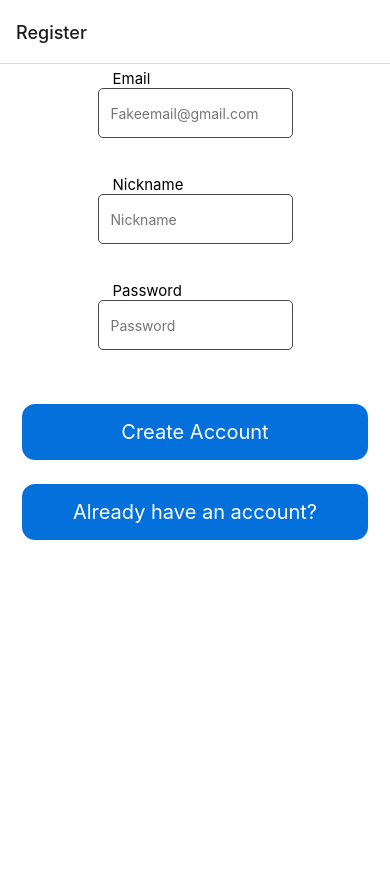
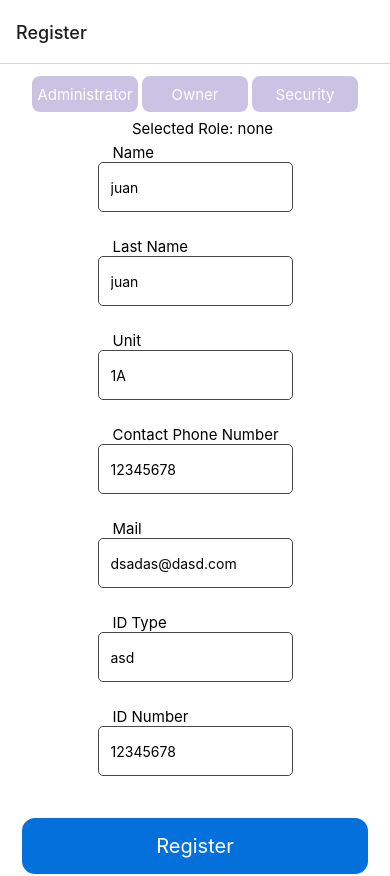
Before and after one commit to DanielOter/Frontend_PRF, a React Native app: screen /Register in a window 390 px wide. Before the commit the page ends 844 px from the top, so only its background shows below. Built offline with nearby package versions, Linux system fonts and the light colour scheme.

Commit message:
Register page

```diff
--- a/screens/Register.js
+++ b/screens/Register.js
@@ -1,11 +1,5 @@
 import React, { useContext, useState } from "react";
-import {
-    View,
-    StyleSheet,
-    Text,
-    TextInput,
-    TouchableOpacity,
-} from "react-native";
+import {View, StyleSheet, Text, TextInput,TouchableOpacity, RadioButton} from "react-native";
 import { createUserWithEmailAndPassword } from "firebase/auth";
 import keys from "../constants/keys";
 import errors from "../constants/fireBaseErrors";
@@ -13,34 +7,28 @@ import { storeData } from "../helpers/store";
 import { auth } from "../libs/auth";
 import { createRequest, createUrl } from "../helpers/request";
 import { AppContext } from "../context/context";
+import { Button } from "react-native-web";
+
 
 function Register({ navigation }) {
-    const [email, setEmail] = useState("");
-    const [nickname, setNickname] = useState("");
-    const [password, setPassword] = useState("");
     const [error, setError] = useState({});
     const [networkError, setNetworkError] = useState({});
     const { setLoading } = useContext(AppContext);
 
-    const validateFormError = () => {
-        let nicknameError = "";
-        let emailError = "";
-        let passwordError = "";
-        if (!nickname) {
-            nicknameError = "Nickname field is required";
-        }
-        if (!email) {
-            emailError = "Email Field is Invalid ";
-        }
-        if (!password) {
-            passwordError = "Password field is required";
-        }
-        if (emailError || nicknameError || passwordError) {
-            setError({ nicknameError, emailError, passwordError });
-            return false;
-        }
-        return true;
-    };
+    const [role, setRole] = useState("none");
+    const [name, setName] = useState("juan");
+    const [lName, setLName] = useState("juan");
+    const [unit, setUnit] = useState("1A");
+    const [numContact, setNumContact] =useState("12345678"); // 50
+    const [mailContact, setMailContact] = useState("dsadas@dasd.com"); // 50
+    const [typeID, setTypeID] = useState("asd");
+    const [numID, setNumID] = useState("12345678"); // 8
+    var validRegexMail = /^[a-zA-Z0-9.!#$%&'*+/=?^_`{|}~-]+@[a-zA-Z0-9-]+(?:\.[a-zA-Z0-9-]+)*$/;
+    var validRegexIDNum =/^[a-zA-Z0-9]{1,8}$/
+    var validRegexTypeID = /^[a-zA-Z]{1,8}$/
+    var validRegexNumContact = /^[0-9]{8,50}$/
+    var validRegexFullName = /^[a-zA-Z]{2,50}$/
+    var validRegexUnit = /^[a-zA-Z0-9]{1,6}$/
 
     const validateNetworkError = (error) => {
         let emailExistError;
@@ -48,7 +36,7 @@ function Register({ navigation }) {
         let passLengthError;
 
         if (error.message === errors.EMAIL_IN_USED) {
-            emailExistError = "Email ya existe";
+            emailExistError = "Usuario   ya existe";
         }
 
         if (error.message === errors.EMAIL_MAX) {
@@ -64,18 +52,23 @@ function Register({ navigation }) {
         });
     };
 
-    const handleCreateAccount = () => {
-        if (validateFormError()) {
+    const handleCreateUser = () => {
+        console.log("creando " +  validateInputs() )
+        if (validateInputs()) {
+            console.log("paso")
+            console.log(mailContact)
             setError({});
-            createUserWithEmailAndPassword(auth, email, password)
+            createUserWithEmailAndPassword(auth, mailContact)
                 .then(({ user }) => {
-                    console.log("Account created!");
+                    console.log("User created!");
                     const userData = JSON.stringify({
-                        email: user.email,
+                        mailContact: user.mailContact,
                         accessToken: user.stsTokenManager.accessToken,
                     });
 
-                    const body = { nickname };
+                    const body = { nickname
+                   //body
+                    };
                     const request = createRequest(
                         user.stsTokenManager.accessToken,
                         "POST",
@@ -104,69 +97,219 @@ function Register({ navigation }) {
 
     const handleLogin = () => navigation.navigate("Login");
 
+    const validateInputs = () => {
+        let vRole = "";
+        let vName = "";
+        let vLName = "";
+        let vUnit = "";
+        let vNumContact = "";
+        let vMail = "";
+        let vIDType = "";
+        let vIDNum = "";
+        let correctInfo = true;
+
+
+        if(role == "none")
+            {vRole = "Error in role selection";
+            correctInfo = false;}
+
+        if(!name.match(validRegexFullName))
+            {vName = "Error in name field";
+            correctInfo = false;}
+
+        if(!(lName.match(validRegexFullName)) )
+            {vLName = "Error in last name field";
+            correctInfo = false;}
+
+
+        if(!(unit.match(validRegexUnit)))
+            {vUnit = "Error in unit field";
+            correctInfo = false;}
+
+        if(!(numContact.match(validRegexNumContact))){
+            vNumContact = "Error in contact number field";
+            correctInfo = false;}
+
+        if (!(mailContact.match(validRegexMail)) )
+            {vMail = "Contact Mail Invalid";
+            correctInfo = false;}
+
+        if(!(typeID.match(validRegexTypeID)))
+            {vIDType = "Error in ID Type field";
+            correctInfo = false;}
+
+            if(!(numID.match(validRegexIDNum)))
+            {vIDNum = "Error in ID number field";
+            correctInfo = false;}
+
+        if (correctInfo == false) {
+            setError({ vRole, vName, vLName, vUnit, vNumContact, vMail, vIDType, vIDNum });
+            return false;
+        }
+        return true;
+
+        }
+
+    function changeRole(num) {
+        setRole(num)
+        console.log(num)
+    }
+
+
+
     return (
-        <View style={styles.container}>
-            <View style={styles.textInputHolders}>
-                <Text style={styles.text}>Email</Text>
-                <View style={styles.info}>
-                    <TextInput
-                        style={styles.textInput}
-                        placeholder="Fakeemail@gmail.com"
-                        placeholderTextColor="#767476"
-                        onChangeText={(text) => setEmail(text)}
-                    />
+    <View>
+            <View  style={styles.container}>
+                 <View >
+                    <View style={{flexDirection: "row", marginHorizontal: 20}}>
+                    <TouchableOpacity
+                            onPress={() => changeRole("Administrator")}
+                            style={styles.rolesButton} >
+                            <Text style={styles.roleText}>Administrator</Text>
+                    </TouchableOpacity>
+                    <TouchableOpacity onPress={() => changeRole("Owner")} style={styles.rolesButton}>
+                            <Text style={styles.roleText}>Owner</Text>
+                    </TouchableOpacity>
+                    <TouchableOpacity
+                            onPress={() => changeRole("Security")}
+                            style={styles.rolesButton}>
+                            <Text style={styles.roleText}>Security</Text>
+                    </TouchableOpacity>
+                    </View>
+                    <View style={{alignItems: "center"}}>
+                        <Text style={styles.text}>Selected Role: {role}</Text>
+                        <View>
+                        <Text  style={styles.error}>{error.vRole}</Text>
+                        </View>
+                    </View>
+
                 </View>
-                <Text style={styles.error}>
-                    {error.emailError || networkError.emailExistError}{" "}
-                </Text>
-            </View>
 
-            <View style={styles.textInputHolders}>
-                <Text style={styles.text}>Nickname</Text>
-                <View style={styles.info}>
-                    <TextInput
-                        style={styles.textInput}
-                        placeholder="Nickname"
-                        placeholderTextColor="#767476"
-                        onChangeText={(text) => setNickname(text)}
-                    />
+                <View style={styles.textInputHolders}>
+                    <View>
+
+                    <Text style={styles.text}>Name</Text>
+                        <View style={styles.component}>
+                            <TextInput
+                                value = {name}
+                                placeholder={"Larry"}
+                                onChangeText={(text) => setName(text)}
+                                style={styles.textInput}
+                                />
+                        </View>
+                    </View>
+                    <View>
+                        <Text  style={styles.error}>{error.vName}</Text>
+                    </View>
                 </View>
-                <Text style={styles.error}>{error.nicknameError} </Text>
-            </View>
-
-            <View style={styles.textInputHolders}>
-                <Text style={styles.text}>Password</Text>
-                <View style={styles.info}>
-                    <TextInput
-                        style={styles.textInput}
-                        placeholder="Password"
-                        placeholderTextColor="#767476"
-                        onChangeText={(text) => setPassword(text)}
-                        secureTextEntry={true}
-                    />
+                <View style={styles.textInputHolders}>
+                    <View>
+                    <Text style={styles.text}>Last Name</Text>
+                        <View style={styles.component}>
+                            <TextInput
+                                value = {lName}
+                                placeholder={"Hopper"}
+                                onChangeText={(text) => setLName(text)}
+                                style={styles.textInput}
+                                />
+                        </View>
+                    </View>
+                    <View>
+                        <Text  style={styles.error}>{error.vLName}</Text>
+                    </View>
                 </View>
-                <Text style={styles.error}>
-                    {error.passwordError || networkError.passLengthError}{" "}
-                </Text>
-            </View>
-
-            <View style={styles.buttons}>
-                <TouchableOpacity
-                    onPress={handleCreateAccount}
+                <View style={styles.textInputHolders}>
+                    <View>
+                    <Text style={styles.text}>Unit</Text>
+                        <View style={styles.component}>
+                            <TextInput
+                                value = {unit}
+                                placeholder={"1A"}
+                                onChangeText={(text) => setUnit(text)}
+                                style={styles.textInput}
+                                />
+                        </View>
+                    </View>
+                    <View>
+                        <Text  style={styles.error}>{error.vUnit}</Text>
+                    </View>
+                </View>
+                <View style={styles.textInputHolders}>
+                    <View>
+                    <Text style={styles.text}>Contact Phone Number</Text>
+                        <View style={styles.component}>
+                            <TextInput
+                                value = {numContact}
+                                placeholder={"1146461234"}
+                                onChangeText={(text) => setNumContact(text)}
+                                style={styles.textInput}
+                                />
+                        </View>
+                    </View>
+                    <View>
+                        <Text  style={styles.error}>{error.vNumContact}</Text>
+                    </View>
+                </View>
+                <View style={styles.textInputHolders}>
+                    <View>
+                    <Text style={styles.text}>Mail</Text>
+                        <View style={styles.component}>
+                            <TextInput
+                                value = {mailContact}
+                                placeholder={"LarryHopper@fakemail.com"}
+                                onChangeText={(text) => setMailContact(text)}
+                                style={styles.textInput}
+                                />
+                        </View>
+                    </View>
+                    <View>
+                        <Text  style={styles.error}>{error.vMail}</Text>
+                    </View>
+                </View>
+                <View style={styles.textInputHolders}>
+                    <View>
+                    <Text style={styles.text}>ID Type</Text>
+                        <View style={styles.component}>
+                            <TextInput
+                                value = {typeID}
+                                placeholder={"DNI"}
+                                onChangeText={(text) => setTypeID(text)}
+                                style={styles.textInput}
+                                />
+                        </View>
+                    </View>
+                    <View>
+                        <Text  style={styles.error}>{error.vIDType}</Text>
+                    </View>
+                </View>
+                <View style={styles.textInputHolders}>
+                    <View>
+                    <Text style={styles.text}>ID Number</Text>
+                        <View style={styles.component}>
+                            <TextInput
+                                value = {numID}
+                                placeholder={"12345678"}
+                                onChangeText={(text) => setNumID(text)}
+                                style={styles.textInput}
+                                />
+                        </View>
+                    </View>
+                    <View>
+                        <Text  style={styles.error}>{error.vIDNum}</Text>
+                    </View>
+                </View>
+        <View  style={styles.buttons}>
+        <TouchableOpacity
+                    onPress={handleCreateUser}
                     style={styles.button}
                 >
-                    <Text style={styles.buttonsText}>Create Account</Text>
+                    <Text style={styles.buttonsText}>Register</Text>
                 </TouchableOpacity>
-                <TouchableOpacity onPress={handleLogin} style={styles.button}>
-                    <Text style={styles.buttonsText}>
-                        Already have an account?
-                    </Text>
-                </TouchableOpacity>
-            </View>
-            <View>
-                <Text style={styles.error}>{networkError.networkError} </Text>
-            </View>
         </View>
+
+        </View>
+    </View>
+
     );
 }
 
@@ -178,23 +321,6 @@ const styles = StyleSheet.create({
         flex: 1,
         alignItems: "center",
     },
-    textInputHolders: {
-        width: "50%",
-        paddingBottom: 20,
-    },
-    text: {
-        marginTop: 5,
-        paddingLeft: 15,
-        color: "#000000",
-        fontSize: 15,
-    },
-    textInput: {
-        color: "#000000",
-        fontSize: 14,
-        backgroundColor: "#ffffff",
-        justifyContent: "center",
-    },
-
     info: {
         width: "100%",
         borderRadius: 5,
@@ -224,8 +350,52 @@ const styles = StyleSheet.create({
         color: "#ffffff",
         fontSize: 20,
     },
+    textInputHolders: {
+        width: "50%",
+        paddingBottom: 20,
+    },
+    text: {
+        marginTop: 5,
+        paddingLeft: 15,
+        color: "#000000",
+        fontSize: 15,
+    },
+    textInput: {
+        color: "#000000",
+        fontSize: 14,
+        backgroundColor: "#ffffff",
+        justifyContent: "center",
+        alignItems: "center",
+        placeholderTextColor:"#767476",
+    },
     error: {
         color: "#ff0000",
         fontSize: 10,
     },
+    component: {
+        width: "100%",
+        borderRadius: 5,
+        height: 50,
+
+        borderWidth: 1,
+        borderColor: "#484648",
+        padding: 12,
+        justifyContent: "center",
+    },
+    rolesButton: {
+        width: 110,
+        height: 40,
+        borderRadius: 10,
+        alignItems: "center",
+        justifyContent: "center",
+        backgroundColor: "#CBC3E3",
+        borderColor: "#ffffff",
+        borderWidth: 2,
+        marginTop: 10,
+    },
+    roleText: {
+        color: "#ffffff",
+        fontSize: 15,
+    },
+
 });
```
